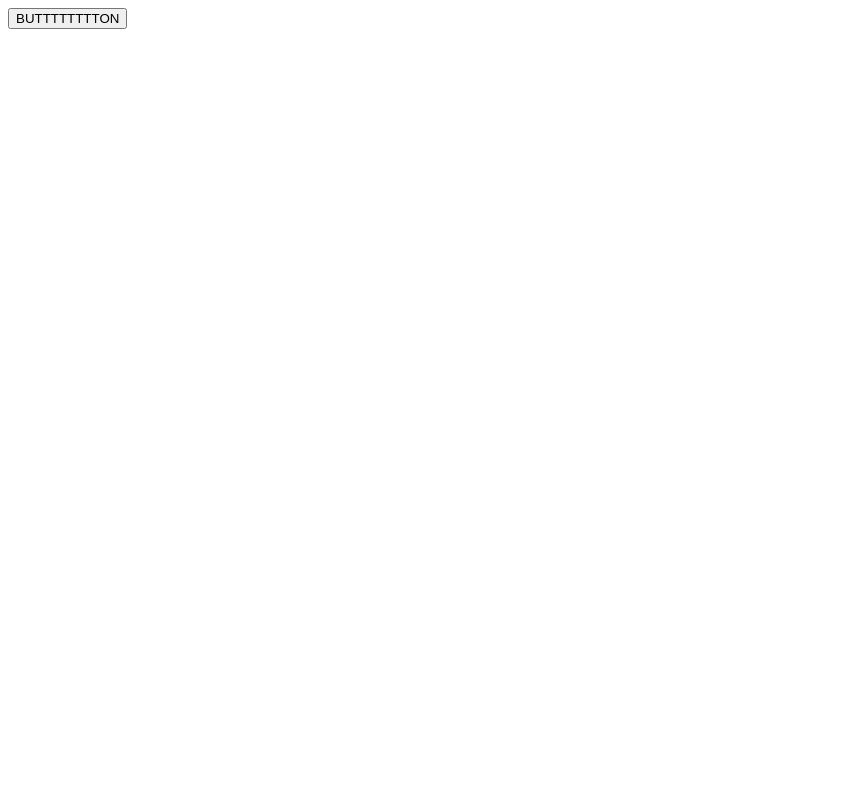
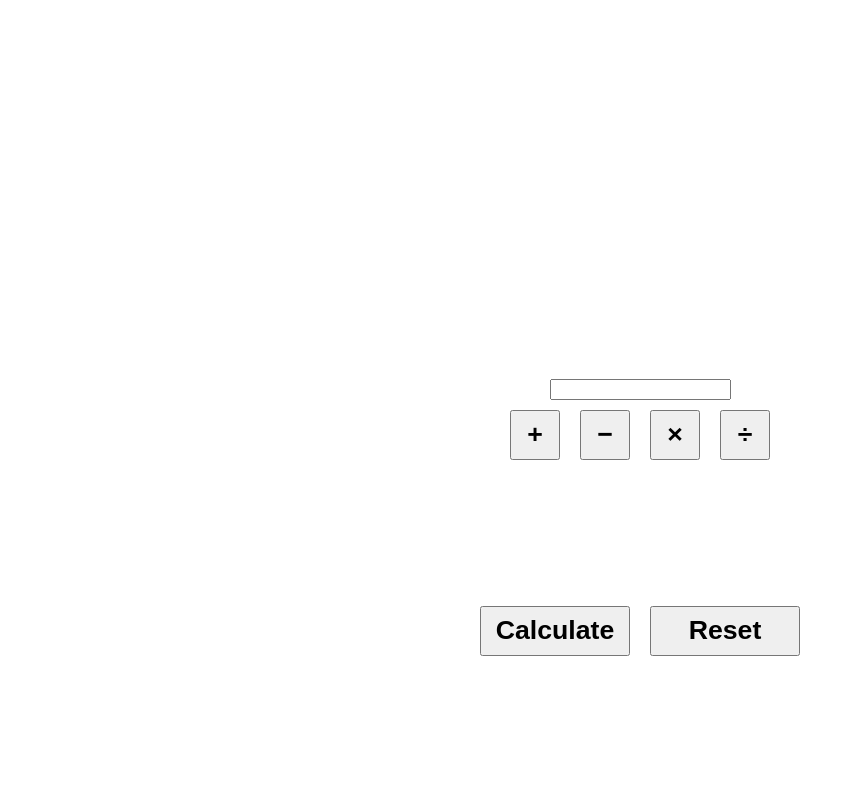
Before and after one commit to wbeaven/Will_IOD_Module_4, a plain HTML site: page Lab 2/index.html in a window 1280 px wide. Shown: the whole page, without its empty margins (0-855 px from the left). Drawn offline with Linux system fonts and the light colour scheme.

Commit message:
More work on labs 2 & 3

```diff
--- a/Lab 2/index.html
+++ b/Lab 2/index.html
@@ -5,12 +5,71 @@
     <meta name="viewport" content="width=device-width, initial-scale=1.0" />
     <title>Lab 2 Calculator</title>
     <style>
-
+      h1 {
+        margin: 0;
+      }
+      #parent-container {
+        display: flex;
+        flex-direction: column;
+        height: 98vh;
+      }
+      #display-container {
+        display: flex;
+        height: 10%;
+        justify-content: center;
+        align-items: end;
+      }
+      #input-container {
+        display: flex;
+        height: 40%;
+        justify-content: center;
+        align-items: end;
+      }
+      #button-container {
+        display: flex;
+        flex-wrap: wrap;
+        height: 50%;
+        max-width: 800px;
+        margin: 0 33%;
+        justify-content: center;
+        align-items: top;
+      }
+      #button-container > * {
+        margin: 10px;
+      }
+      .operator {
+        height: 50px;
+        width: 50px;
+      }
+      .functional {
+        height: 50px;
+        width: 150px;
+      }
     </style>
   </head>
 
   <body>
-    <button id="foo" type="button">BUTTTTTTTTON</button>
+    <div id="parent-container">
+      <div id="display-container"></div>
+
+      <div id="input-container">
+        <textarea rows="1" style="resize: none" name="" id=""></textarea>
+      </div>
+
+      <div id="button-container">
+        <button id="plus" class="operator" type="button"><h1>+</h1></button>
+        <button id="minus" class="operator" type="button"><h1>−</h1></button>
+        <button id="times" class="operator" type="button"><h1>×</h1></button>
+        <button id="divide" class="operator" type="button"><h1>÷</h1></button>
+        <button id="calculate" class="functional" type="button">
+          <h1>Calculate</h1>
+        </button>
+        <button id="reset" class="functional" type="button">
+          <h1>Reset</h1>
+        </button>
+      </div>
+    </div>
+
     <script src="script.js"></script>
   </body>
 </html>
```
Also changed, not shown: Lab 3/cards.js (+55 -23 lines), Lab 4/index.html (added, +25 -0 lines).
